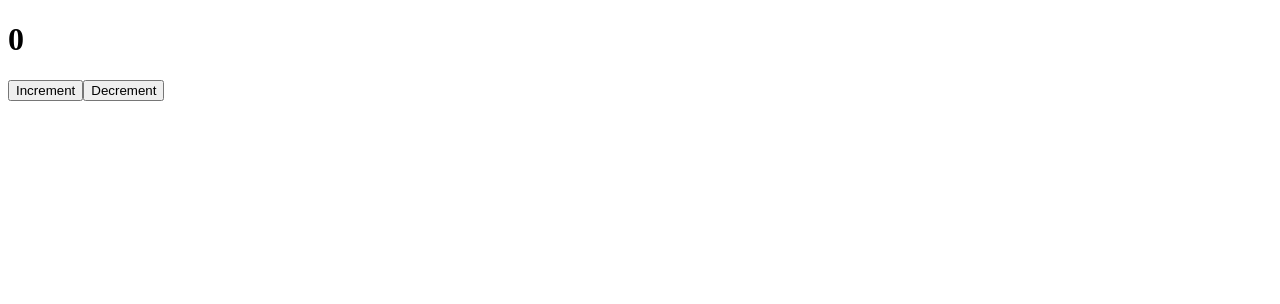
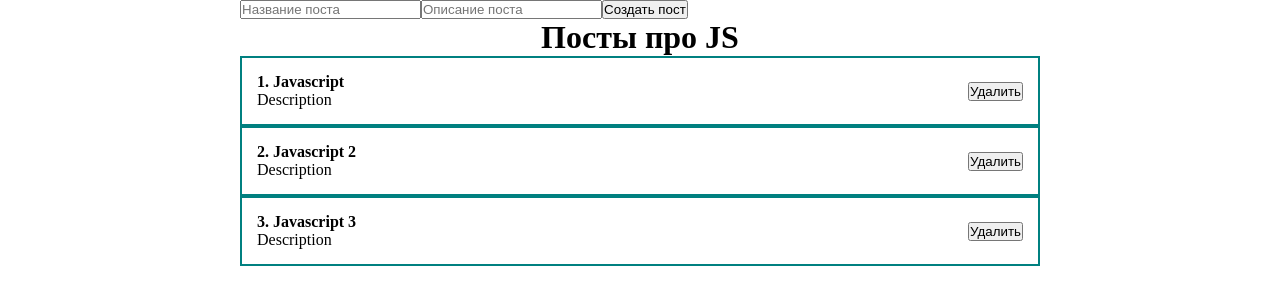
Before and after one commit to SergeyKudinov/firstReactExperience, a React (Create React App) app: page / in a window 1280 px wide. Shown: the top 304 px of the page. Built offline with nearby package versions, Linux system fonts and the light colour scheme; the HTML template or start-up script is replaced by a standard one.

Commit message:
second step

```diff
--- a/src/App.js
+++ b/src/App.js
@@ -1,14 +1,28 @@
 import React, { useState } from 'react';
-import Counter from './components/counter';
+import ClassCounter from './components/ClassCounter';
+import Counter from './components/Counter';
+import PostList from './components/PostList';
+import PostItem from './components/post_item';
+import './styles/App.css';
 
 function App() {
-  const [value, setValue] = useState('Текст в инпуте');
+
+  const [posts, setPosts] = useState([
+    { id: 1, title: 'Javascript', body: 'Description' },
+    { id: 2, title: 'Javascript 2', body: 'Description' },
+    { id: 3, title: 'Javascript 3', body: 'Description' },
+  ])
 
   return (
-    <div className="App">
-      <Counter />
+    <div className='App'>
+      <form>
+        <input type="text" placeholder='Название поста' />
+        <input type="text" placeholder='Описание поста' />
+        <button>Создать пост</button>
+      </form>
+      <PostList posts={posts} title="Посты про JS" />
     </div>
   );
 }
 
-export default Counter;
+export default App;
--- /dev/null
+++ b/src/components/ClassCounter.jsx
@@ -0,0 +1,30 @@
+import React from 'react';
+
+class ClassCounter extends React.Component {
+    constructor(props) {
+        super(props);
+        this.state = {
+            count: 0
+        }
+        this.increment = this.increment.bind(this);
+        this.decrement = this.decrement.bind(this);
+    }
+
+    increment() {
+        this.setState({ count: this.state.count + 1 })
+    }
+    decrement() {
+        this.setState({ count: this.state.count - 1 })
+    }
+    render() {
+        return (
+            <div>
+                <h1>{this.state.count}</h1>
+                <button onClick={this.increment}>Increment</button>
+                <button onClick={this.decrement}>Decrement</button>
+            </div>
+        )
+    }
+}
+
+export default ClassCounter;
--- a/src/components/Counter.jsx
+++ b/src/components/Counter.jsx
@@ -3,10 +3,10 @@ import React, { useState } from 'react';
 const Counter = () => {
     const [count, setCount] = useState(0);
     function increment() {
-        setLikes(likes + 1)
+        setCount(count + 1)
     }
     function decrement() {
-        setLikes(likes - 1)
+        setCount(count - 1)
     }
 
     return (
--- /dev/null
+++ b/src/components/PostList.jsx
@@ -0,0 +1,17 @@
+import React from 'react';
+import PostItem from './post_item';
+
+const PostList = ({ posts, title }) => {
+    return (
+        <div>
+            <h1 style={{ textAlign: 'center' }}>
+                {title}
+            </h1>
+            {posts.map(post =>
+                <PostItem post={post} key={post.id} />
+            )}
+        </div>
+    )
+}
+
+export default PostList;
--- /dev/null
+++ b/src/components/UI/button/MyButton.jsx
@@ -0,0 +1 @@
+import React from 'react';
--- /dev/null
+++ b/src/components/post_item.jsx
@@ -0,0 +1,22 @@
+import React from 'react';
+
+const PostItem = (props) => {
+
+    return (
+        <div className="App">
+            <div className='post'>
+                <div className='post_content'>
+                    <strong>{props.post.id}. {props.post.title}</strong>
+                    <div>
+                        {props.post.body}
+                    </div>
+                </div>
+                <div className='post_btns'>
+                    <button>Удалить</button>
+                </div>
+            </div>
+        </div>
+    );
+};
+
+export default PostItem;
--- /dev/null
+++ b/src/styles/App.css
@@ -0,0 +1,19 @@
+* {
+    margin: 0;
+    padding: 0;
+    box-sizing: border-box;
+}
+#root {
+    display: flex;
+    justify-content: center;
+}
+.App {
+    width: 800px;
+}
+.post {
+    display: flex;
+    padding: 15px;
+    border: 2px solid teal;
+    justify-content: space-between;
+    align-items: center;
+}
```
